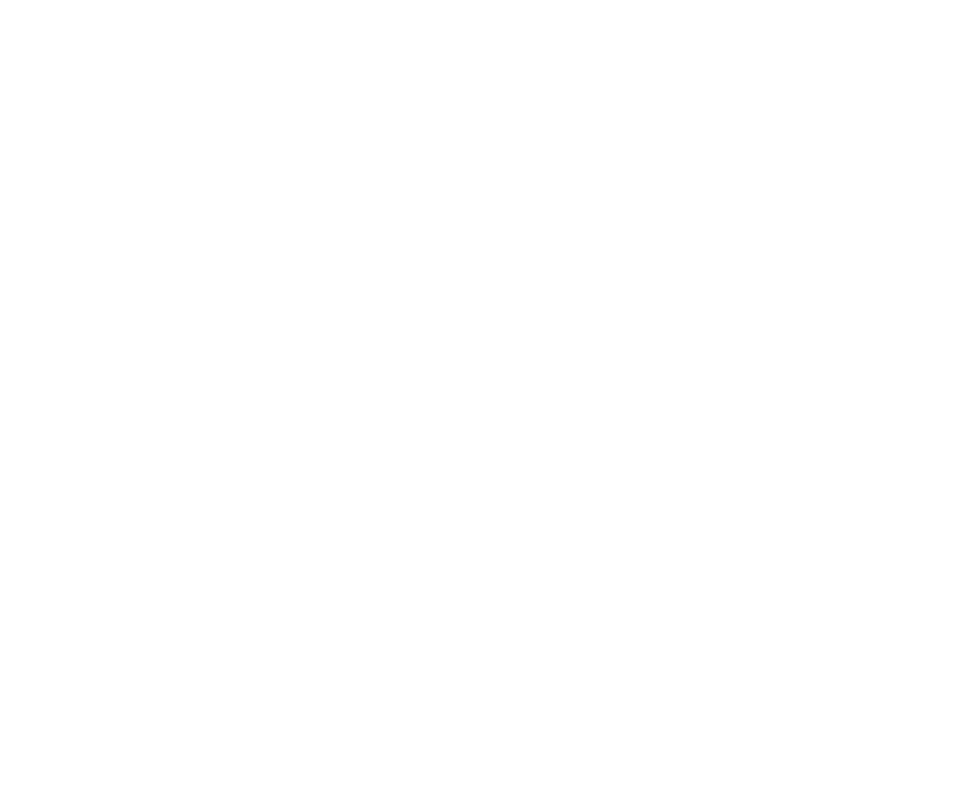
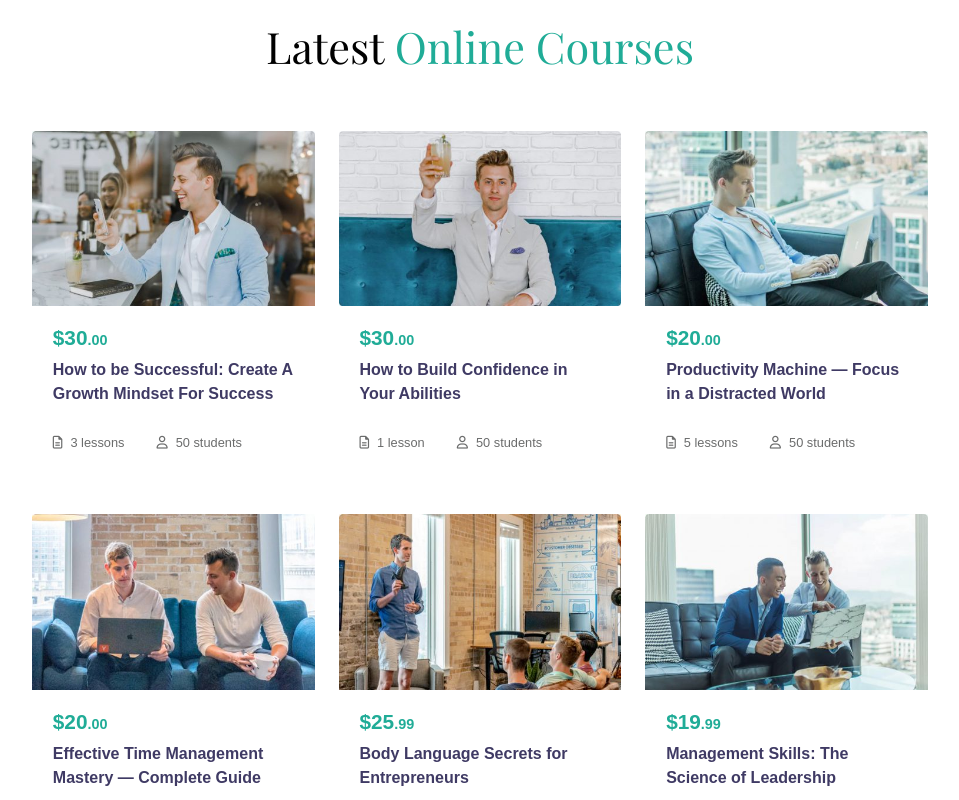
Before and after one commit to AlvaroArbaiza/proj-html-vuejs, a Vue app: page / in a window 1280 px wide. Shown: the part 1660-2460 px from the top of the page, without its empty margins (160-1119 px from the left). Before the commit the page ends 1645 px from the top, so only its background shows below. Built offline with nearby package versions, Linux system fonts and the light colour scheme.

Commit message:
Completamento CoursesComp

```diff
--- a/src/components/AboutMeComp.vue
+++ b/src/components/AboutMeComp.vue
@@ -57,7 +57,7 @@
             <div class="little">
 
                 <!-- comment -->
-                <p class="comment">
+                <p class="comment big-text">
                     &#34;Every morning you have two choices: continue to sleep with your dreams, or wake up and chase them.&#34;
                 </p>
 
@@ -103,7 +103,6 @@
             padding-right: 4rem;
 
             .big-text {
-                font-family: $font-playfair;
                 margin-top: 1.3rem;
                 font-size: 2.3rem;
                 line-height: 3.5rem;
@@ -158,7 +157,6 @@
             padding: 0 4rem 0 3rem;
 
             .comment {
-                font-family: $font-playfair;
                 font-size: 1.5rem;
                 line-height: 2.5rem;
                 margin-bottom: 3rem;
--- /dev/null
+++ b/src/components/CoursesComp.vue
@@ -0,0 +1,94 @@
+<script>
+import { store } from '../store.js';
+import SingleCourseComp from '../components/SingleCourseComp.vue';
+
+export default {
+    name: "CoursesComp",
+    components: {
+        SingleCourseComp
+    },
+    data() {
+        return {
+            store
+        }
+    }
+}
+</script>
+
+<template>
+    <div class="container">
+
+        <!-- header -->
+        <div class="header-courses">
+            <span class="title color-grey">
+                begin your journey at maxcoach
+            </span>
+            <span class="big-text">
+                Latest <span class="big-text color-green">Online Courses</span>
+            </span>
+        </div>
+
+        <!-- main -->
+        <div>
+
+            <!-- courses -->
+            <div class="courses">
+                <SingleCourseComp v-for="(elem, index) in store.courses" :key="index"
+                :image="elem.image"
+                :title="elem.title"
+                :price="elem.price"
+                :lessons="elem.lessons"
+                :students="elem.students"/>
+            </div>
+
+            <!-- button -->
+            <button>
+                <span>
+                    View all courses
+                </span>
+                <i class="fa-solid fa-arrow-right-long"></i>
+            </button>
+        </div>
+    </div>
+
+</template>
+
+<style lang="scss" scoped>
+@import '../style/main.scss';
+@import '../style/partials/_variables.scss';
+
+.container {
+    @include widthMargin ( 70%, 0 );
+
+    // header
+    .header-courses {
+        @include center ('vertical');
+        flex-direction: column;
+
+        .big-text {
+            font-size: 2.7rem;
+            margin: 1rem 0 3.5rem;
+        }
+    }
+
+    // courses
+    .courses {
+        @include space ('between');
+        flex-wrap: wrap-reverse;
+        flex-direction: row-reverse;
+        gap: 3rem 1.5rem;
+    }
+
+    // button
+    button {
+        @include button (14rem, 0.8rem, 1.5rem, 0.7rem, 800, $white, $mountain-meadow);
+        display: block;
+        cursor: pointer;
+        margin: 3rem auto;
+
+        span {
+            margin-right: 0.7rem;
+        }
+    }
+}
+</style>
--- a/src/components/JumboComp.vue
+++ b/src/components/JumboComp.vue
@@ -20,7 +20,7 @@
             <span class="title">
                 i'm a wingman
             </span>
-            <p id="big-text">
+            <p class="big-text">
                 Peace On Earth A Wonderful Wish But No Way
             </p>
             <p class="paragraph color-grey">
@@ -73,18 +73,16 @@
         row-gap: 2rem;
         padding-right: 4.5rem;
 
-        #big-text {
+        .big-text {
             font-size: 3rem;
-            font-family: $font-playfair;
         }
 
         // button
         button {
-            @include button(14rem, 0.8rem, 1.5rem, 0.7rem, $white, $mountain-meadow);
+            @include button (14rem, 0.8rem, 1.5rem, 0.7rem, 800, $white, $mountain-meadow);
             cursor: pointer;
 
             span {
-                font-weight: 800;
                 margin-right: 0.7rem;
             }
 
--- a/src/components/MainComp.vue
+++ b/src/components/MainComp.vue
@@ -2,12 +2,14 @@
 import { store } from '../store.js';
 import StatsComp from '../components/StatsComp.vue';
 import AboutMeComp from '../components/AboutMeComp.vue';
+import CoursesComp from '../components/CoursesComp.vue';
 
 export default {
     name: "MainComp",
     components: {
         StatsComp,
-        AboutMeComp
+        AboutMeComp,
+        CoursesComp
     },
     data() {
         return {
@@ -20,6 +22,7 @@
 <template>
     <StatsComp/>
     <AboutMeComp/>
+    <CoursesComp/>
 </template>
 
 
--- /dev/null
+++ b/src/components/SingleCourseComp.vue
@@ -0,0 +1,102 @@
+<script>
+import { store } from '../store.js';
+
+export default {
+    name: "SingleCourseComp",
+    props: {
+        title: String,
+        image: String,
+        price: String,
+        lessons: String,
+        students: Number
+    },
+    data() {
+        return {
+            store
+        }
+    }
+}
+</script>
+
+<template>
+    <div class="card">
+        <!-- image -->
+        <img :src="`/img/${image}`" :alt="title">
+
+        <!-- body -->
+        <div class="body-card">
+
+            <!-- price -->
+            <span class="price color-green">
+                <span class="big-num">&#36;{{ price[0] }}</span>{{ price[1] }}
+            </span>
+
+            <!-- title -->
+            <span class="title-card color-violet">
+                {{ title }}
+            </span>
+
+            <!-- description -->
+            <div class="descpt color-grey">
+                <div class="info lessons">
+                    <i :class="`fa-regular ${lessons[0]}`"></i>
+                    <span>{{ lessons[1] }}</span>
+                </div>
+                <div class="info students">
+                    <i :class="`fa-regular ${students[0]}`"></i>
+                    <span>{{ students[1] }}</span>
+                </div>
+            </div>
+        </div>
+    </div>
+</template>
+
+<style lang="scss" scoped>
+@import '../style/main.scss';
+@import '../style/partials/_variables.scss';
+
+.card {
+    width: calc(100% / 3 - 1rem);
+
+    // body
+    .body-card {
+        display: flex;
+        flex-direction: column;
+        padding: 1rem 1.3rem;
+
+        // price
+        .price {
+            font-size: 0.9rem;
+            font-weight: 600;
+
+            .big-num {
+                font-size: 1.3rem;
+            }
+        }
+
+        // title
+        .title-card {
+            font-weight: 600;
+            line-height: 1.5rem;
+            margin: 0.5rem 0 1.8rem;
+        }
+
+        // description
+        .descpt {
+            display: flex;
+            font-size: 0.8rem;
+
+            .info {
+
+                i {
+                    margin-right: 0.5rem;
+                }
+            }
+
+            .lessons {
+                margin-right: 2rem;
+            }
+        }
+    }
+}
+</style>
--- a/src/store.js
+++ b/src/store.js
@@ -50,5 +50,103 @@
             name: 'online instructors',
             stat: '200'
         }
+    ],
+    courses: [
+        {
+            image: 'motivation-course-01-480x298.jpg',
+            price: [
+                '19',
+                '.99'
+            ],
+            title: 'Management Skills: The Science of Leadership',
+            lessons: [
+                'fa-file-lines',
+                '17 lessons'
+            ],
+            students: [
+                'fa-user',
+                '50 students'
+            ]
+        },
+        {
+            image: 'motivation-course-02-480x298.jpg',
+            price: [
+                '25',
+                '.99'
+            ],
+            title: 'Body Language Secrets for Entrepreneurs',
+            lessons: [
+                'fa-file-lines',
+                '19 lessons'
+            ],
+            students: [
+                'fa-user',
+                '50 students'
+            ]
+        },
+        {
+            image: 'motivation-course-03-480x298.jpg',
+            price: [
+                '20',
+                '.00'
+            ],
+            title: 'Effective Time Management Mastery — Complete Guide',
+            lessons: [
+                'fa-file-lines',
+                '18 lessons'
+            ],
+            students: [
+                'fa-user',
+                '50 students'
+            ]
+        },
+        {
+            image: 'motivation-course-04-480x298.jpg',
+            price: [
+                '20',
+                '.00'
+            ],
+            title: 'Productivity Machine — Focus in a Distracted World',
+            lessons: [
+                'fa-file-lines',
+                '5 lessons'
+            ],
+            students: [
+                'fa-user',
+                '50 students'
+            ]
+        },
+        {
+            image: 'motivation-course-05-480x298.jpg',
+            price: [
+                '30',
+                '.00'
+            ],
+            title: 'How to Build Confidence in Your Abilities',
+            lessons: [
+                'fa-file-lines',
+                '1 lesson'
+            ],
+            students: [
+                'fa-user',
+                '50 students'
+            ]
+        },
+        {
+            image: 'motivation-course-06-480x298.jpg',
+            price: [
+                '30',
+                '.00'
+            ],
+            title: 'How to be Successful: Create A Growth Mindset For Success',
+            lessons: [
+                'fa-file-lines',
+                '3 lessons'
+            ],
+            students: [
+                'fa-user',
+                '50 students'
+            ]
+        }
     ]
 })
--- a/src/style/main.scss
+++ b/src/style/main.scss
@@ -17,18 +17,21 @@
     @include title(uppercase, 0.1rem, 0.9rem);
 }
 
+// text
 .paragraph {
     line-height: 1.8rem;
 }
+.big-text {
+    font-family: $font-playfair;
+}
 
+// colors
 .color-green {
     color: $mountain-meadow;
 }
-
 .color-violet {
     color: $violet;
 }
-
 .color-grey {
     color: $corduroy;
 }
--- a/src/style/partials/_mixin.scss
+++ b/src/style/partials/_mixin.scss
@@ -32,12 +32,13 @@
     margin: $margin auto;
 }
 
-@mixin button ( $width, $padY, $padX, $fontsize, $color, $bgcolor) {
+@mixin button ( $width, $padY, $padX, $fontsize, $fontweight, $color, $bgcolor) {
     width: $width;
     padding: $padY $padX;
     border: none;
     border-radius: 4px;
     font-size: $fontsize;
+    font-weight: $fontweight;
     color: $color;
     background-color: $bgcolor;
 }
```
